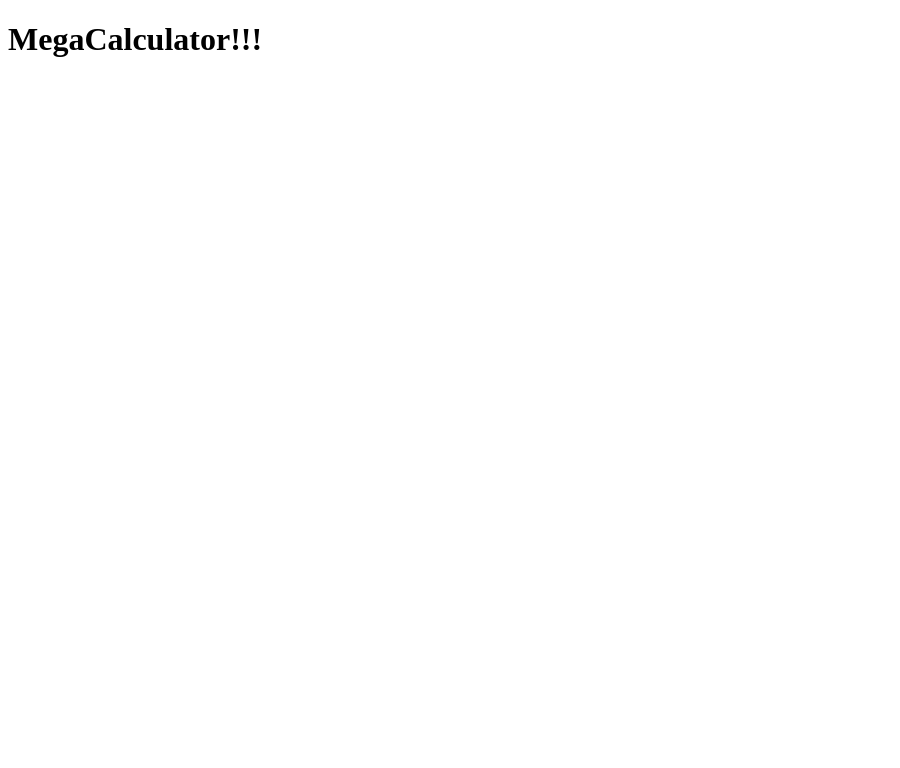
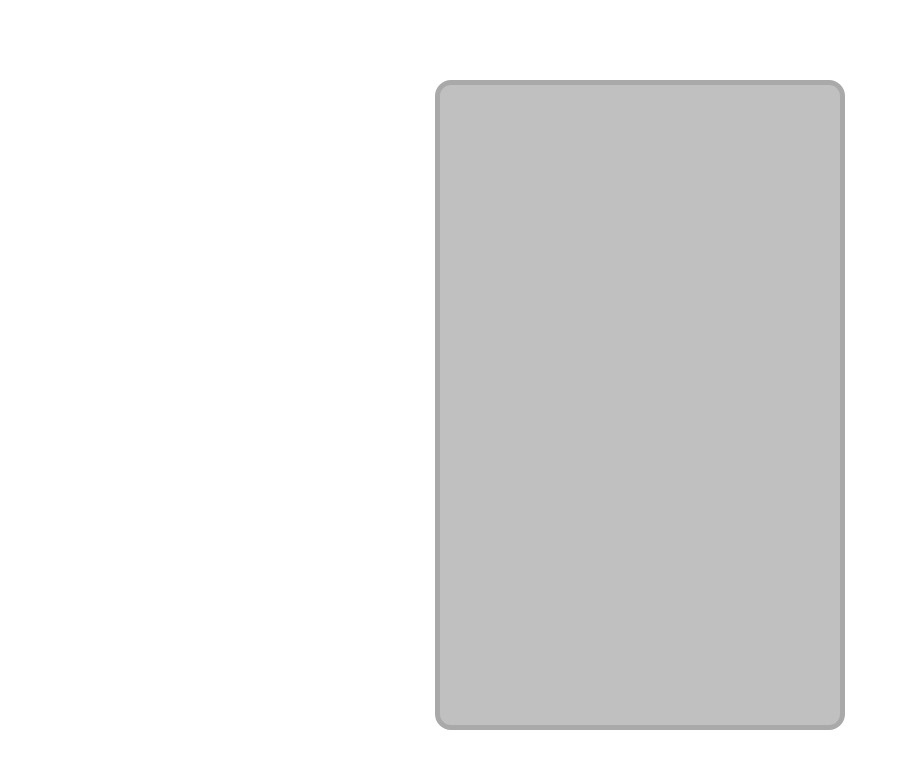
Before and after one commit to armonlis/calculator, a React (Create React App) app: page / in a window 1280 px wide. Shown: the top 768 px of the page, without its empty margins (0-900 px from the left). Built offline with nearby package versions, Linux system fonts and the light colour scheme.

Commit message:
feat: add the shell component

```diff
--- a/package.json
+++ b/package.json
@@ -13,6 +13,7 @@
     "react": "^17.0.2",
     "react-dom": "^17.0.2",
     "react-scripts": "5.0.0",
+    "styled-components": "^5.3.3",
     "typescript": "^4.6.2",
     "web-vitals": "^2.1.4"
   },
@@ -41,6 +42,6 @@
     ]
   },
   "devDependencies": {
-    "styled-component": "^2.8.0"
+    "@types/styled-components": "^5.1.24"
   }
 }
--- /dev/null
+++ b/src/App.tsx
@@ -0,0 +1,5 @@
+import Shell from "./components/shell/Shell";
+
+const App = Shell;
+
+export default App;
--- /dev/null
+++ b/src/components/shell/Shell.tsx
@@ -0,0 +1,7 @@
+import StyledShell from "./style";
+
+const Shell = () => {
+  return <StyledShell/>;
+};
+
+export default Shell;
--- /dev/null
+++ b/src/components/shell/style.ts
@@ -0,0 +1,16 @@
+import styled from 'styled-components';
+
+const StyledShell = styled.div`
+  height: 80vh;
+  width: 50vh;
+  margin: 10vh auto;
+  border: 5px solid darkgray;
+  border-radius: 2vh;
+  background-color: silver;
+  display: flex;
+  flex-direction: column;
+  align-items: center;
+  justify-content: top;
+`;
+
+export default StyledShell;
--- a/src/index.tsx
+++ b/src/index.tsx
@@ -1,4 +1,5 @@
 import React from 'react';
 import ReactDOM from 'react-dom';
+import App from './App'
 
-ReactDOM.render(<h1>MegaCalculator!!!</h1>, document.querySelector('#react-app'));
+ReactDOM.render(<App/>, document.querySelector('#react-app'));
--- a/tsconfig.json
+++ b/tsconfig.json
@@ -20,7 +20,7 @@
     "noEmit": true,
     "jsx": "react-jsx"
   },
-  "include": [
+  /*"include": [
     "src"
-  ]
+  ]*/
 }
```
Also changed, not shown: public/fonts/PressStart2P.ttf (added), 1 other file (tests, documents, lock files or other folders).
